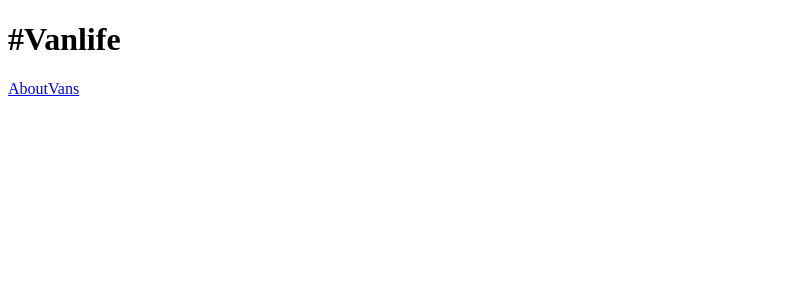
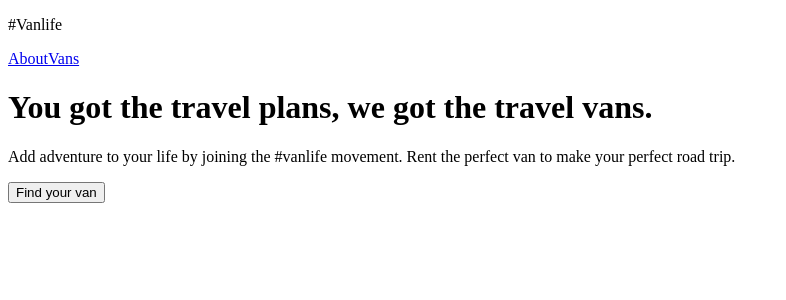
Before and after one commit to VaultDweller13/van-life, a React (Vite) app: page / in a window 1280 px wide. Shown: the top 300 px of the page, without its empty margins (0-786 px from the left). Built offline with nearby package versions, Linux system fonts and the light colour scheme.

Commit message:
feat: add Home page text content

```diff
--- a/src/components/Header.tsx
+++ b/src/components/Header.tsx
@@ -3,7 +3,7 @@ import { Link } from 'react-router-dom';
 export const Header = () => {
   return (
     <>
-      <h1>#Vanlife</h1>
+      <p>#Vanlife</p>
       <nav>
         <Link to="/about">About</Link>
         <Link to="/vans">Vans</Link>
--- a/src/pages/Home.tsx
+++ b/src/pages/Home.tsx
@@ -4,6 +4,14 @@ export const Home = () => {
   return (
     <>
       <Header />
+      <main>
+        <h1>You got the travel plans, we got the travel vans.</h1>
+        <p>
+          Add adventure to your life by joining the #vanlife movement. Rent the
+          perfect van to make your perfect road trip.
+        </p>
+        <button>Find your van</button>
+      </main>
     </>
   );
 };
```
